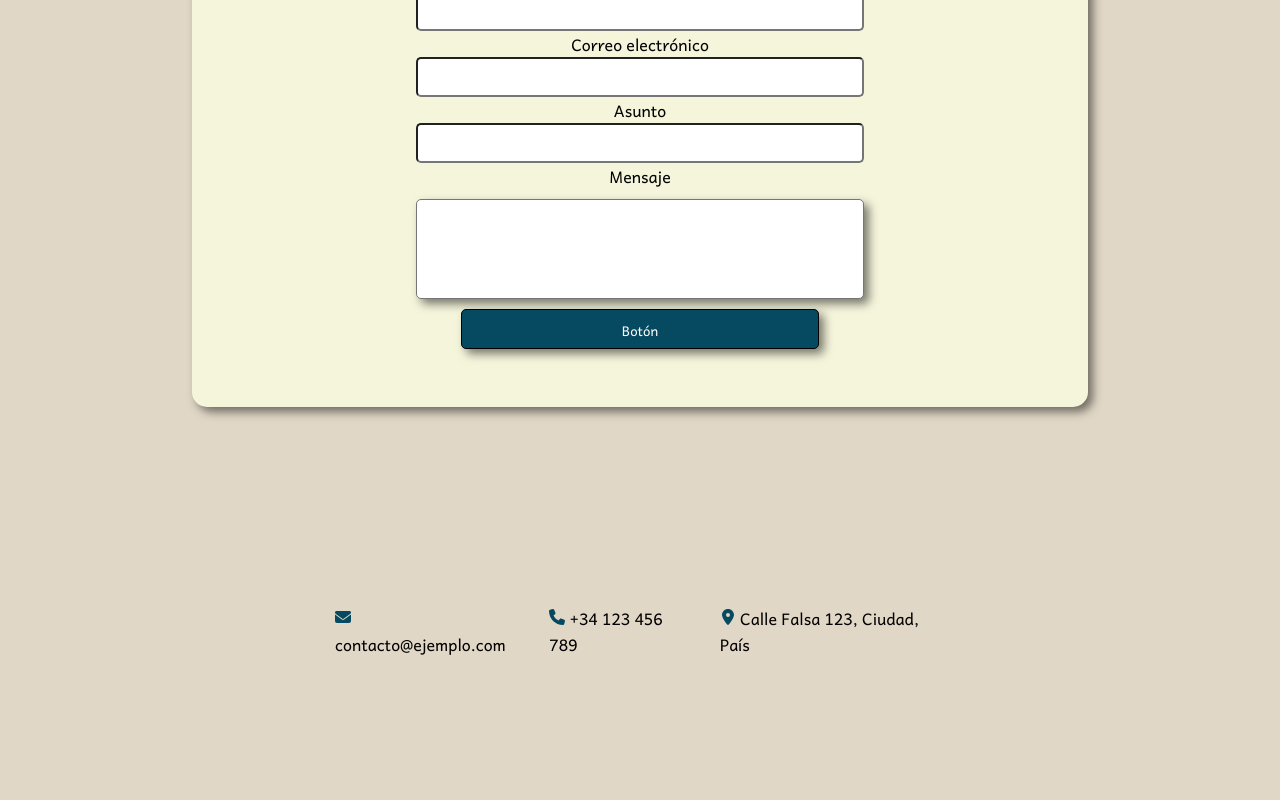
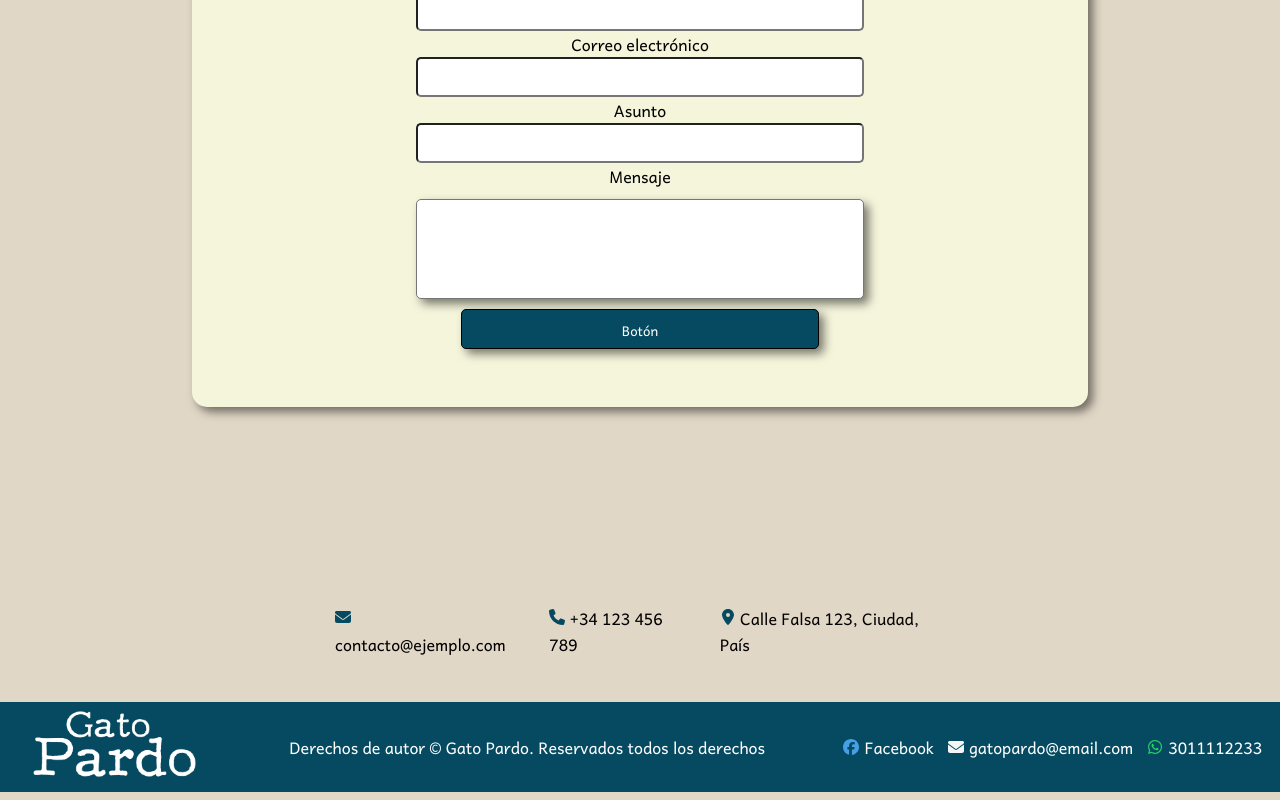
Before and after one commit to CASanchezc5/proyecto-integrador-web2-gatopardo, a React (Vite) app: page /contact in a window 1280 px wide. Shown: the part 246-1046 px from the top of the page. Before the commit the page ends 948 px from the top, so only its background shows below. Built offline with nearby package versions, Linux system fonts and the light colour scheme.

Commit message:
se añadio componente Footer a las paginas, Contact, Gallery y Workshops

```diff
--- a/src/components/Footer.css
+++ b/src/components/Footer.css
@@ -5,8 +5,8 @@
   background-color: #054a61;
   color: white;
   padding: 1em ;
+  margin: 0;
   text-align: center;
-  /* margin-top: auto; */
   display: flex;
   justify-content: space-between;
   align-items: center;
--- a/src/pages/Contact.jsx
+++ b/src/pages/Contact.jsx
@@ -2,6 +2,7 @@ import "./Contact.css";
 import { FaPhone, FaEnvelope, FaLocationDot } from "react-icons/fa6";
 import Menu from "../components/Menu";
 import Button from "../components/Button";
+import Footer from "../components/Footer";
 
 function Contact() {
   return (
@@ -32,6 +33,7 @@ function Contact() {
           <p><FaLocationDot color="#054a61" /> Calle Falsa 123, Ciudad, País</p>
         </div>
       </section>
+      <Footer />
     </div>
   );
 }
--- a/src/pages/Gallery.jsx
+++ b/src/pages/Gallery.jsx
@@ -1,3 +1,4 @@
+import Footer from '../components/Footer'
 import Menu from '../components/Menu'
 import './Gallery.css'
 
@@ -6,6 +7,8 @@ const Gallery = () => {
     <div>
       <Menu />
       <h1 className='gallery-title'>Galeria</h1>
+
+      <Footer />
     </div>
   )
 }
--- a/src/pages/Workshops.jsx
+++ b/src/pages/Workshops.jsx
@@ -1,4 +1,5 @@
 import Card from "../components/Card"
+import Footer from "../components/Footer"
 import Menu from "../components/Menu"
 import "./Workshops.css"
 
@@ -14,6 +15,8 @@ function Workshops() {
         <Card />
         <Card />
       </div>
+
+      <Footer />
     </div>
   )
 }
```
